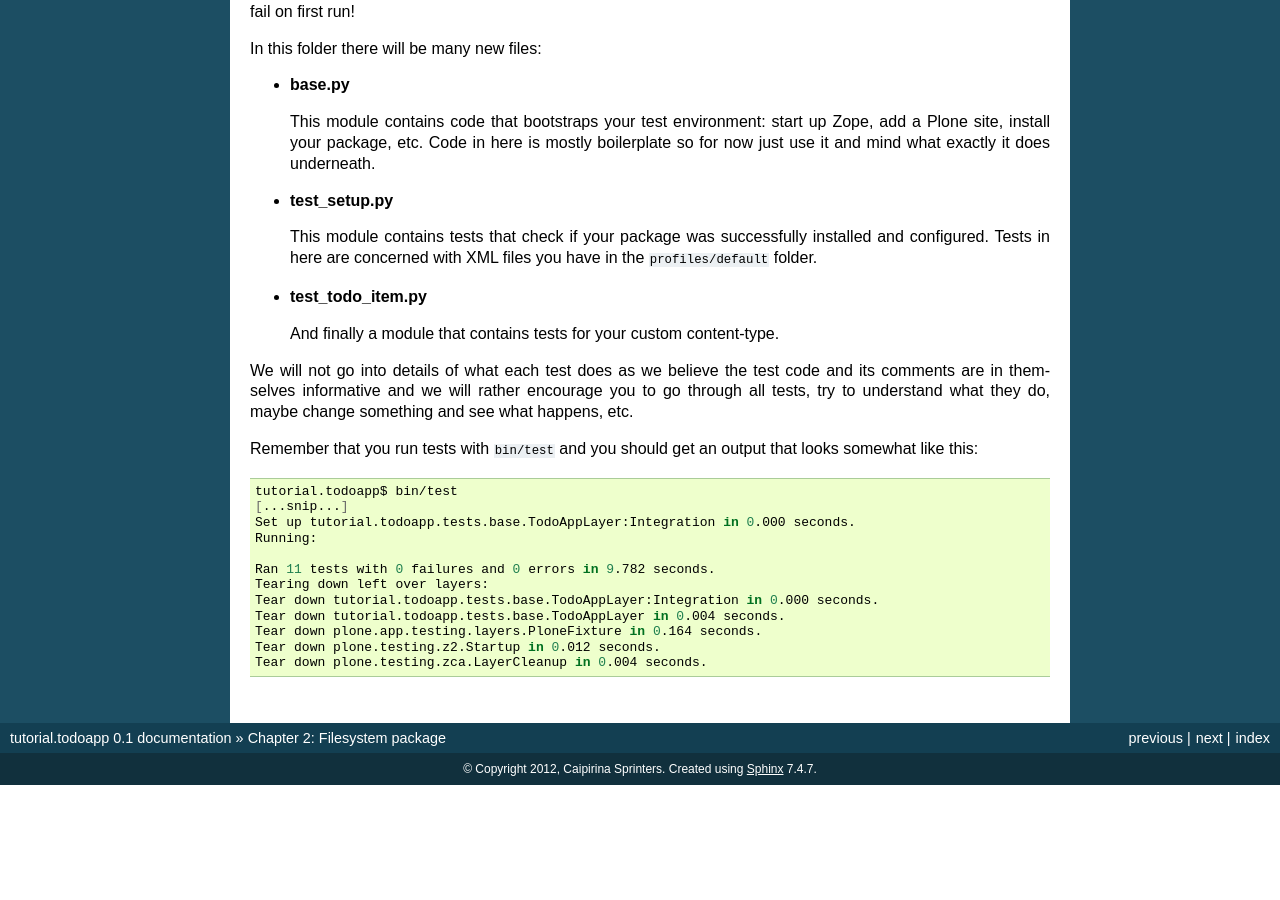
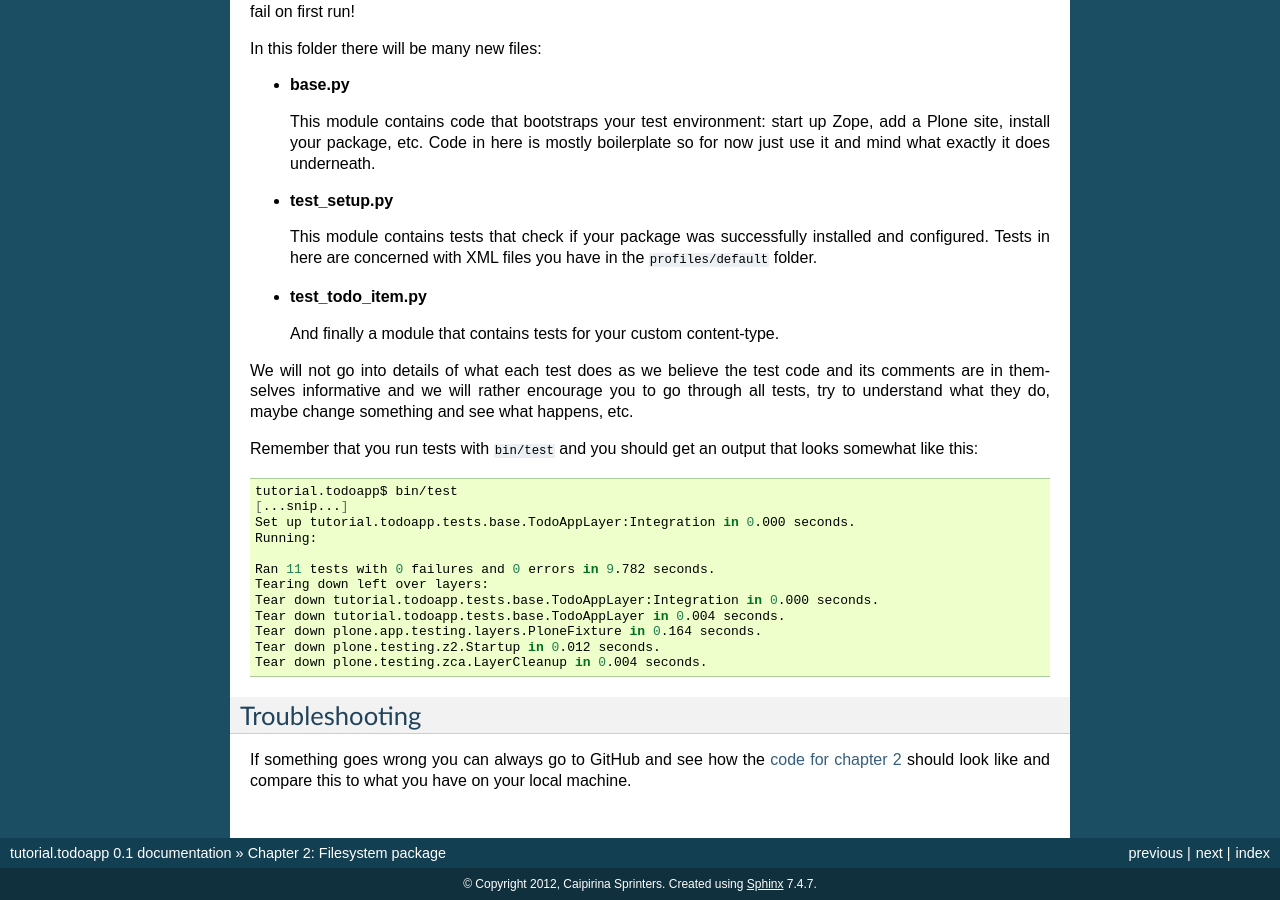
Before and after one commit to collective/tutorial.todoapp, a Sphinx documentation site: the page built from docs/chapter_2.rst, in a window 1280 px wide and 900 px high, scrolled down 4237 px. Built offline with Sphinx 7.4.7, drawn with Linux system fonts in a browser that asks for light colours; pages that are not in the unit, such as notebooks, are missing from menus; before the commit the page ends 5022 px from its top, so only the background shows below that.

Commit message:
how to troubleshoot

```diff
--- a/docs/chapter_2.rst
+++ b/docs/chapter_2.rst
@@ -201,3 +201,11 @@ looks somewhat like this:
     Tear down plone.app.testing.layers.PloneFixture in 0.164 seconds.
     Tear down plone.testing.z2.Startup in 0.012 seconds.
     Tear down plone.testing.zca.LayerCleanup in 0.004 seconds.
+
+
+Troubleshooting
+===============
+
+If something goes wrong you can always go to GitHub and see how the `code
+for chapter 2 <https://github.com/collective/tutorial.todoapp/tree/chapter2>`_
+should look like and compare this to what you have on your local machine.
```
